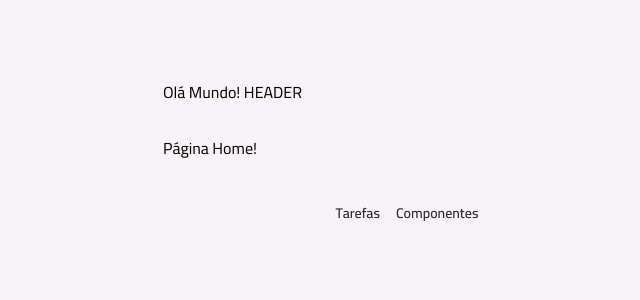
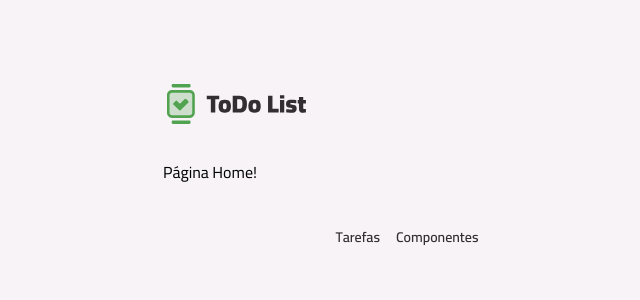
Before and after one commit to barricca/todo, a React (Vite) app: page / in a window 1280 px wide. Shown: the top 300 px of the page, without its empty margins (233-873 px from the left). Built offline with nearby package versions, Linux system fonts and the light colour scheme.

Commit message:
Montando layout - Estruturando corpo do layout

```diff
--- /dev/null
+++ b/src/core-components/Header.tsx
@@ -0,0 +1,10 @@
+import Logo from "../assets/images/logo.svg?react";
+import { Container } from "../components/Container";
+
+export function Header() {
+	return (
+		<Container as="header" className="mt-3 md:mt-20">
+			<Logo className="h-9 md:h-12" />
+		</Container>
+	);
+}
--- /dev/null
+++ b/src/core-components/MainContent.tsx
@@ -0,0 +1,16 @@
+import { cx } from "class-variance-authority";
+import type React from "react";
+
+interface MainContentProps extends React.ComponentProps<"main"> {}
+
+export function MainContent({
+	children,
+	className,
+	...props
+}: MainContentProps) {
+	return (
+		<main className={cx("mt-4 md:mt-8", className)} {...props}>
+			{children}
+		</main>
+	);
+}
--- /dev/null
+++ b/src/core-components/footer.tsx
@@ -0,0 +1,21 @@
+import { NavLink } from "react-router";
+import { Text } from "../components/Text";
+
+export function Footer() {
+	return (
+		<footer className="my-5 md:my-10">
+			<nav className="flex items-center justify-center gap-4">
+				<NavLink to="/">
+					<Text variant="body-sm-bold" className="text-gray-300">
+						Tarefas
+					</Text>
+				</NavLink>
+				<NavLink to="/components">
+					<Text variant="body-sm-bold" className="text-gray-300">
+						Componentes
+					</Text>
+				</NavLink>
+			</nav>
+		</footer>
+	);
+}
--- a/src/pages/LayoutMain.tsx
+++ b/src/pages/LayoutMain.tsx
@@ -1,32 +1,18 @@
-import { NavLink, Outlet } from "react-router";
-import { Container } from "../components/Container";
-import { Text } from "../components/Text";
+import { Outlet } from "react-router";
+import { Footer } from "../core-components/footer";
+import { Header } from "../core-components/Header";
+import { MainContent } from "../core-components/MainContent";
 
 export function LayoutMain() {
 	return (
 		<>
-			<Container as="header" className="mt-3 md:mt-20">
-				Olá Mundo! HEADER
-			</Container>
+			<Header />
 
-			<main className="mt-4 md:mt-8">
+			<MainContent className="mt-4 md:mt-8">
 				<Outlet />
-			</main>
+			</MainContent>
 
-			<footer className="my-5 md:my-10">
-				<nav className="flex items-center justify-center gap-4">
-					<NavLink to="/">
-						<Text variant="body-sm-bold" className="text-gray-300">
-							Tarefas
-						</Text>
-					</NavLink>
-					<NavLink to="/components">
-						<Text variant="body-sm-bold" className="text-gray-300">
-							Componentes
-						</Text>
-					</NavLink>
-				</nav>
-			</footer>
+			<Footer />
 		</>
 	);
 }
```
